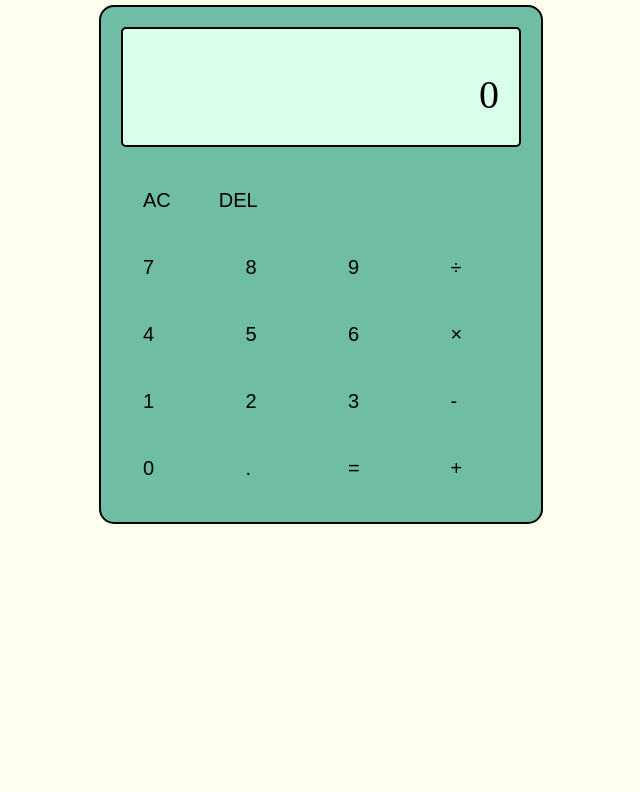
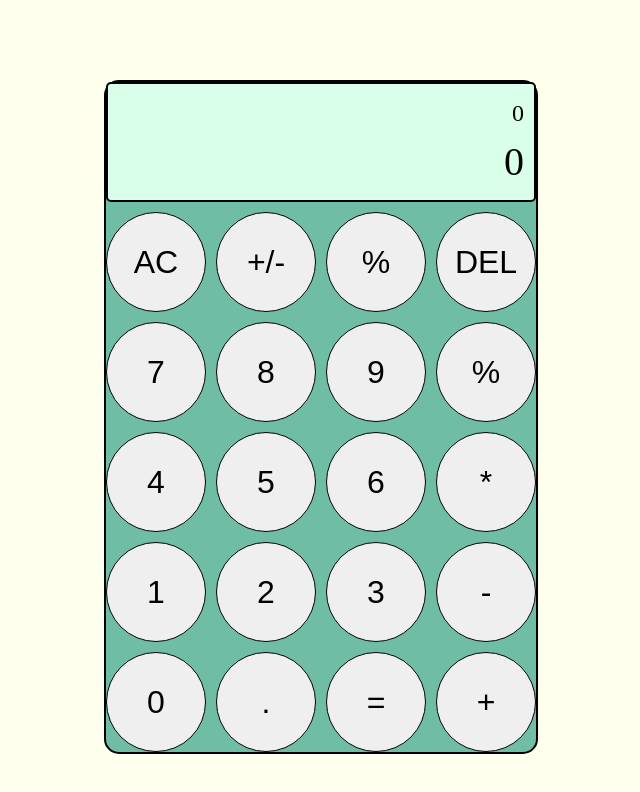
Before and after one commit to danoru/odin-calculator, a plain HTML site: page index.html in a window 1280 px wide. Shown: the whole page, without its empty margins (319-959 px from the left). Drawn offline with Linux system fonts and the light colour scheme.

Commit message:
Refactored HTML & CSS for better readability

```diff
--- a/index.html
+++ b/index.html
@@ -9,38 +9,30 @@
 </head>
 <body>
   <div class="calculator">
-    <div class="calculatorValues">
-      <div class="previousNumber"></div>
+    <div class="output">
+      <div class="previousNumber">0</div>
       <div class="currentNumber">0</div>
     </div>
     <button class="clearButton">AC</button>
+    <button class="negativeButton">+/-</button>
+    <button class="percentButton">%</button>
     <button class="deleteButton">DEL</button>
-    <div class="calculatorButtons">
-      <div>
     <button class="numberButton">7</button>
+    <button class="numberButton">8</button>
+    <button class="numberButton">9</button>
+    <button class="operatorButton">%</button>
     <button class="numberButton">4</button>
+    <button class="numberButton">5</button>
+    <button class="numberButton">6</button>
+    <button class="operatorButton">*</button>
     <button class="numberButton">1</button>
+    <button class="numberButton">2</button>
+    <button class="numberButton">3</button>
+    <button class="operatorButton">-</button>
     <button class="numberButton">0</button>
-      </div>
-      <div>
-        <button class="numberButton">8</button>
-        <button class="numberButton">5</button>
-        <button class="numberButton">2</button>
     <button class="decimalButton">.</button>
-      </div>
-      <div>
-        <button class="numberButton">9</button>
-        <button class="numberButton">6</button>
-        <button class="numberButton">3</button>
-        <button class="equalsButton">=</button>
-      </div>
-      <div>
-        <button class="operatorButton">÷</button>
-        <button class="operatorButton">×</button>
-        <button class="operatorButton">-</button>
+    <button class="equalButton">=</button>
     <button class="operatorButton">+</button>
-      </div>
-    </div>
   </div>
 </body>
 <script src="script.js"></script>
--- a/styles.css
+++ b/styles.css
@@ -1,51 +1,60 @@
+*, *::before, *::after {
+  box-sizing: border-box;
+  font-weight: normal;
+}
+
 body {
   align-items: center;
   background-color: #ffffed;
   display: flex;
-  height: 40vw;
   justify-content: center;
+  margin: 0;
+  padding: 0;
 }
 
 .calculator {
+  align-content: center;
   background-color: #6ebda4;
   border: 2px solid;
   border-radius: 15px;
-  padding: 20px;
-  width: 400px;
+  display: grid;
+  grid-gap: 10px;
+  grid-template-columns: repeat(4, 100px);
+  grid-template-rows: minmax(120px, auto) repeat(5, 100px);
+  justify-content: center;
+  margin-top: 10vh;
 }
 
-.calculatorValues {
-  padding: 10px 20px;
+.output {
+  align-items: flex-end;
   background-color: #d9ffea;
   border: 2px solid;
   border-radius: 5px;
-  margin-bottom: 20px;
-  text-align: right;
+  display: flex;
+  flex-direction: column;
+  grid-column: 1 / -1;
+  justify-content: space-around;
+  padding: 10px;
   word-wrap: break-word;
   word-break: break-all;
 }
 
-.previousNumber {
-  background-color: #d9ffea;
-  font-size: 20px;
-  min-height: 32px;
+.output .previousNumber {
+  font-size: 1.5rem;
 }
 
-.currentNumber {
-  font-size: 40px;
-  min-height: 64px;
+.output .currentNumber {
+  font-size: 2.5rem;
 }
 
-.calculatorButtons {
-  display: grid;
-  grid-gap: 10px;
-  grid-template-columns: repeat(4, 1fr);
+.calculator > button {
+  border: 1px black solid;
+  border-radius: 50%;
+  cursor: pointer;
+  font-size: 2rem;
+  padding: 10px;
 }
 
-button {
-  background-color: #6ebda4;
-  border: 2px #6ebda4 solid;
-  border-radius: 5px;
-  font-size: 20px;
-  padding: 20px;
+.span-two {
+ grid-column: span 2;
 }
```
Lines whose indentation alone changed are shown as unchanged.
